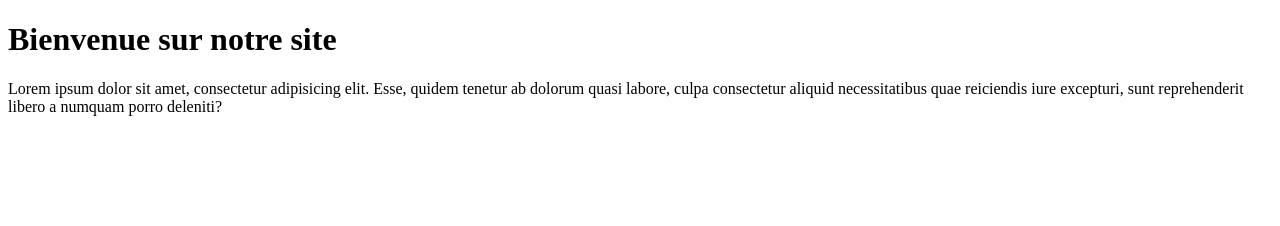
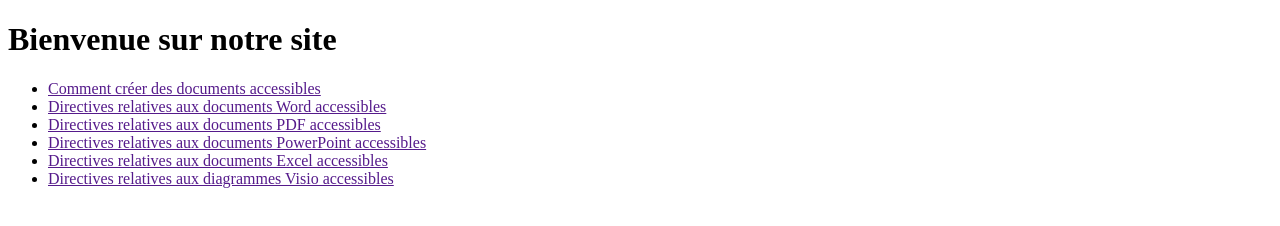
Before and after one commit to canada-ca/a11y, a plain HTML site: page index-fr.html in a window 1280 px wide. Drawn offline with Linux system fonts and the light colour scheme; a script that the page names is missing.

Commit message:
Added Accessible Document Guides

```diff
--- a/index-fr.html
+++ b/index-fr.html
@@ -45,7 +45,15 @@
     <main role="main" property="mainContentOfPage" class="container">
         <h1 property="name" id="wb-cont">Bienvenue sur notre site</h1>
 
-		<p>Lorem ipsum dolor sit amet, consectetur adipisicing elit. Esse, quidem tenetur ab dolorum quasi labore, culpa consectetur aliquid necessitatibus quae reiciendis iure excepturi, sunt reprehenderit libero a numquam porro deleniti?</p>
+		<ul>
+			<li><a href="" rel="external">Comment créer des documents accessibles</a></li>
+			<li><a href="" rel="external">Directives relatives aux documents Word accessibles</a></li>
+			<li><a href="" rel="external">Directives relatives aux documents PDF accessibles</a></li>
+			<li><a href="" rel="external">Directives relatives aux documents PowerPoint accessibles</a></li>
+			<li><a href="" rel="external">Directives relatives aux documents Excel accessibles</a></li>
+			<li><a href="" rel="external">Directives relatives aux diagrammes Visio accessibles</a></li>
+	   	</ul>
+
 
         <div id="def-preFooter"></div>
         <script src="./scripts/preFooter.min.js"></script>
```
